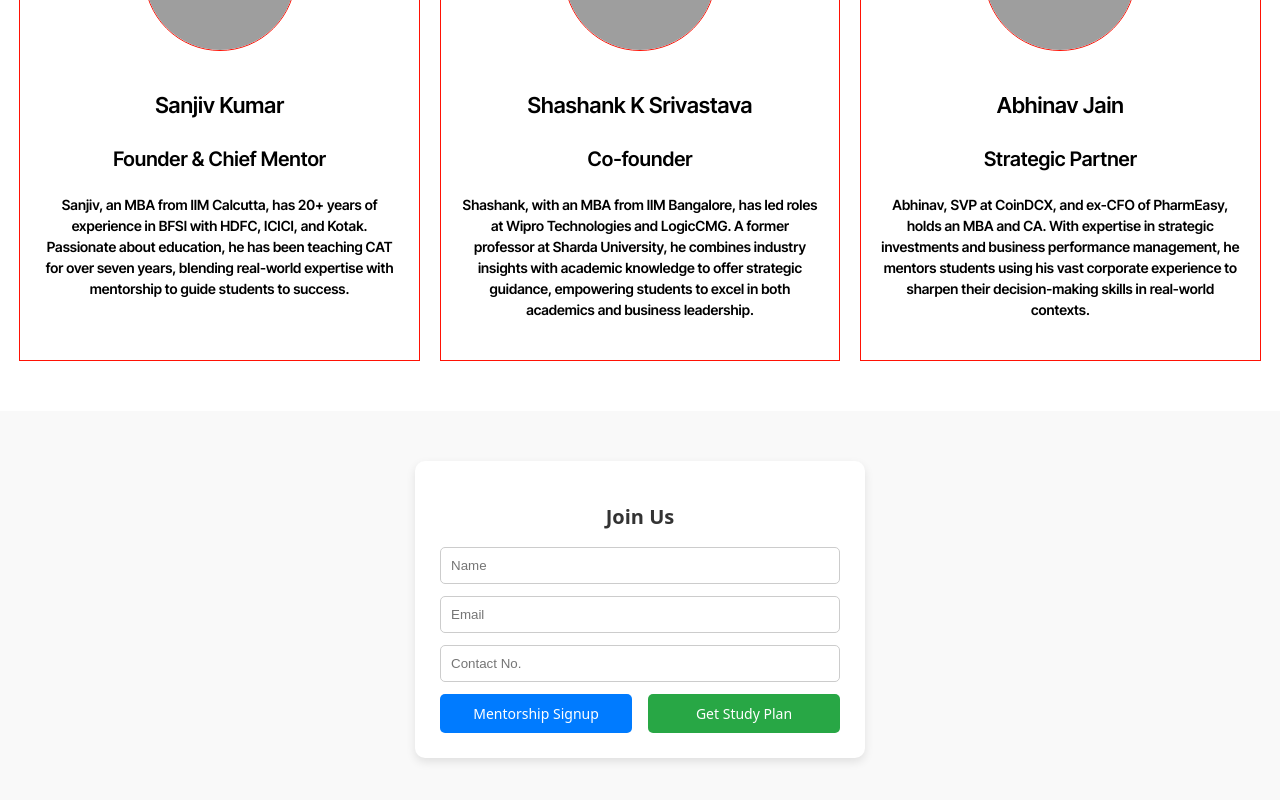
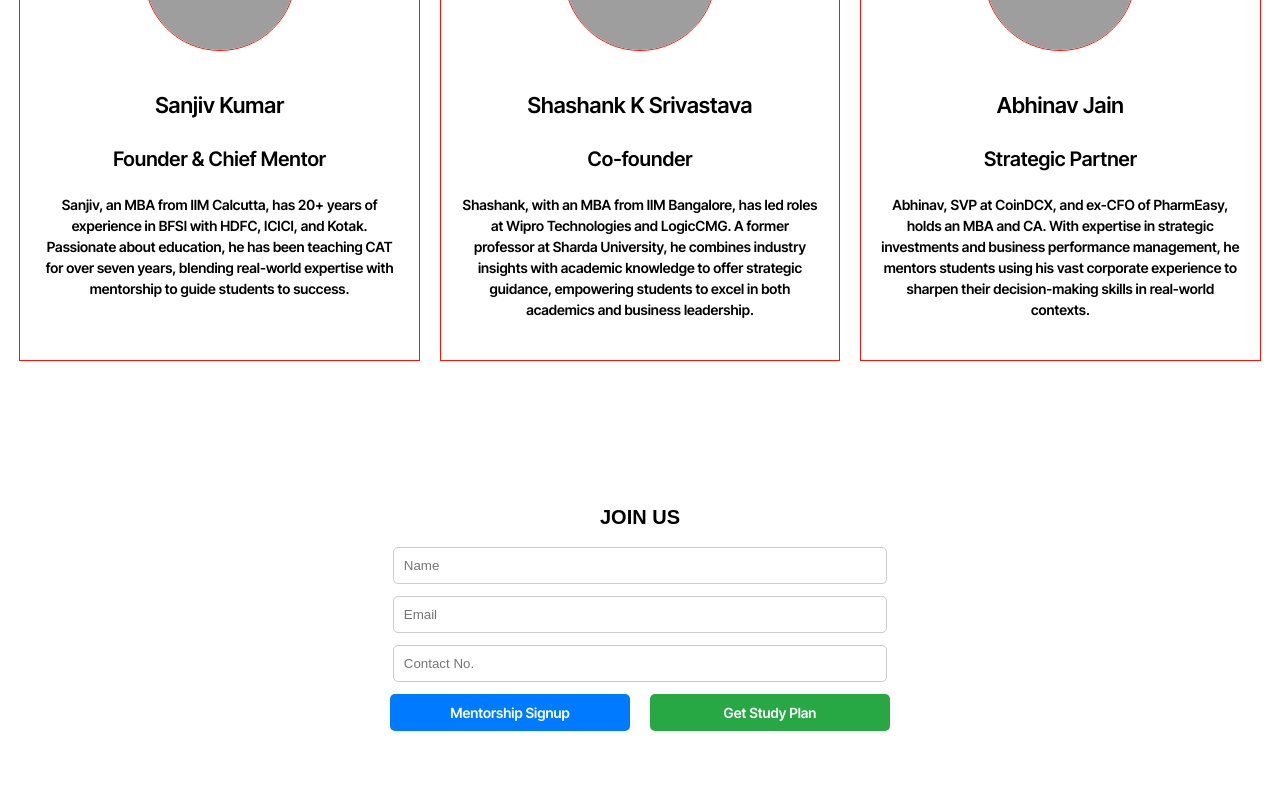
Before and after one commit to SahilKakade/IIM-Landingpage, a React (Vite) app: page / in a window 1280 px wide. Shown: the part 2811-3611 px from the top of the page. Built offline with nearby package versions, Linux system fonts and the light colour scheme; grey boxes are pictures that could not be loaded; a web font is replaced by a local one.

Commit message:
Updated some files

```diff
--- a/src/components/Form.jsx
+++ b/src/components/Form.jsx
@@ -36,7 +36,7 @@ const Form = () => {
     <div className="form-container">
       {!submitted ? (
         <form className="form-box">
-          <h2>Join Us</h2>
+         <h2 className="section-title">Join Us</h2>
           <input
             type="text"
             name="name"
--- a/src/index.css
+++ b/src/index.css
@@ -410,7 +410,7 @@ p {
   justify-content: center;
   align-items: center;
 
-  background: #f9f9f9;
+
   padding: 50px;
 }
 
@@ -418,9 +418,9 @@ p {
   background: #fff;
   padding: 25px;
   border-radius: 10px;
-  box-shadow: 0px 4px 10px rgba(0, 0, 0, 0.1);
+
   width: 100%;
-  max-width: 400px;
+  max-width: 500px;
   text-align: center;
 }
 
@@ -449,6 +449,7 @@ p {
   padding: 10px;
   border: none;
   cursor: pointer;
+  font-family: 'Inter Tight', sans-serif;
   border-radius: 5px;
   font-size: 14px;
   color: #fff;
@@ -472,6 +473,7 @@ p {
   text-align: center;
   font-size: 20px;
   opacity: 0;
+  font-family: 'Inter Tight', sans-serif;
   transform: translateY(-10px);
   animation: fade-in 1s forwards;
 }
```
